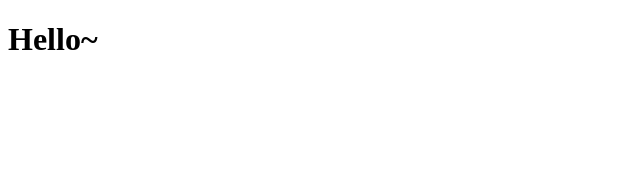
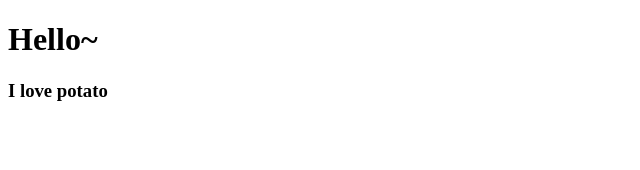
Before and after one commit to A1pe/movie_app_2021, a React (Create React App) app: page / in a window 1280 px wide. Shown: the top 170 px of the page, without its empty margins (0-640 px from the left). Built offline with nearby package versions, Linux system fonts and the light colour scheme.

Commit message:
update day1

```diff
--- a/src/App.js
+++ b/src/App.js
@@ -1,3 +1,5 @@
+import React from "react";
+import Potato from "./potato";
 
 function App() {
   return (
@@ -5,6 +7,7 @@
       <h1>
         Hello~
       </h1>
+      <Potato />
     </div>
   );
 }
--- a/src/index.js
+++ b/src/index.js
@@ -1,10 +1,9 @@
 import React from 'react';
 import ReactDOM from 'react-dom';
 import App from './App';
+import Potato from './potato';
 
 ReactDOM.render(
-  <React.StrictMode>
-    <App />
-  </React.StrictMode>,
+  <App />,
   document.getElementById('tomato')
 );
--- /dev/null
+++ b/src/potato.js
@@ -0,0 +1,8 @@
+import React from "react";
+
+function Potato() {
+    return <h3>I love potato</h3>
+
+}
+
+export default Potato;
```
Also changed, not shown: recap.txt.
